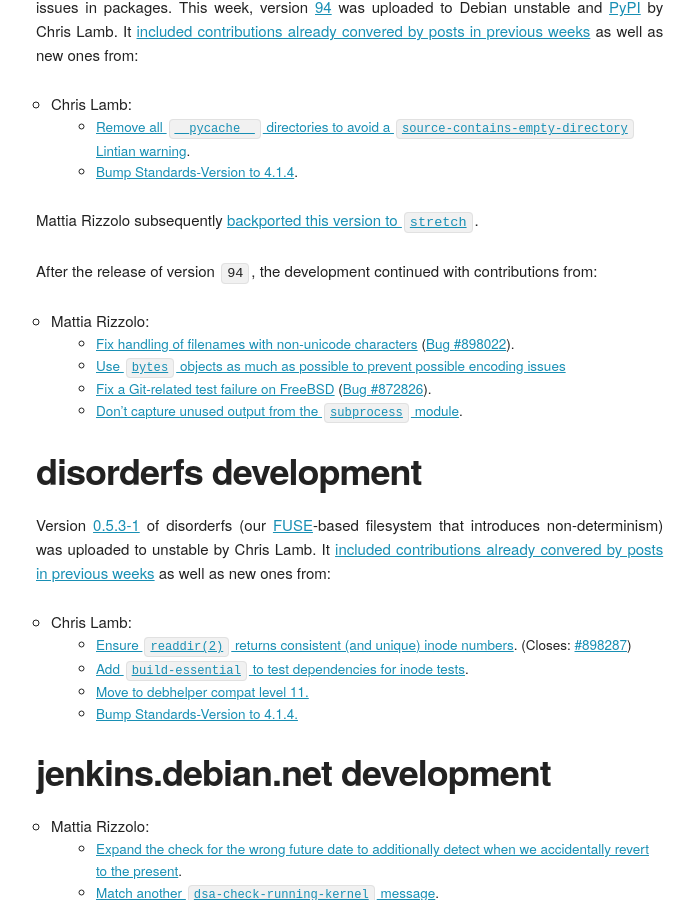
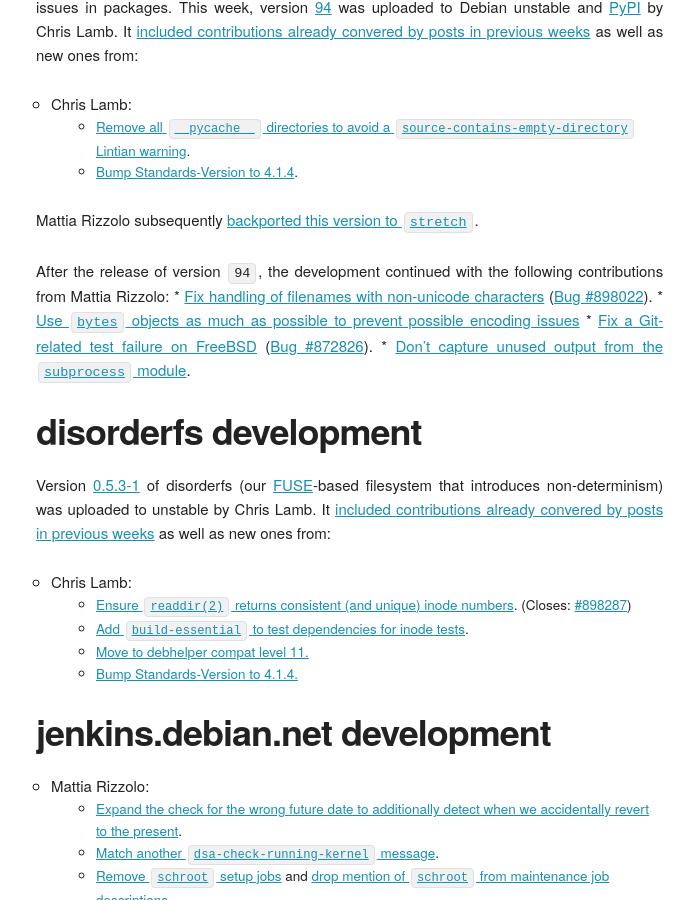
Before and after one commit to prototypefund/reproducible-website, a Jekyll site: the page built from _blog/posts/159.md, in a window 1280 px wide and 900 px high, scrolled down 1356 px. Shown: the whole window, without its empty margins (124-819 px from the left). Built offline with Jekyll 4.4.1, drawn with Linux system fonts in a browser that asks for light colours; some web fonts are replaced.

Commit message:
Collapse paragraph.

```diff
--- a/_blog/posts/159.md
+++ b/_blog/posts/159.md
@@ -40,9 +40,7 @@
 
 Mattia Rizzolo subsequently [backported this version to `stretch`](https://tracker.debian.org/news/956137/accepted-diffoscope-94bpo91-source-into-stretch-backports/).
 
-After the release of version `94`, the development continued with contributions from:
-
-* Mattia Rizzolo:
+After the release of version `94`, the development continued with the following contributions from Mattia Rizzolo:
     * [Fix handling of filenames with non-unicode characters](https://anonscm.debian.org/git/reproducible/diffoscope.git/commit/?id=8202dac) ([Bug #898022](https://bugs.debian.org/898022)).
     * [Use `bytes` objects as much as possible to prevent possible encoding issues](https://anonscm.debian.org/git/reproducible/diffoscope.git/commit/?id=05260f0)
     * [Fix a Git-related test failure on FreeBSD](https://anonscm.debian.org/git/reproducible/diffoscope.git/commit/?id=dcac350) ([Bug #872826](https://bugs.debian.org/872826)).
```
